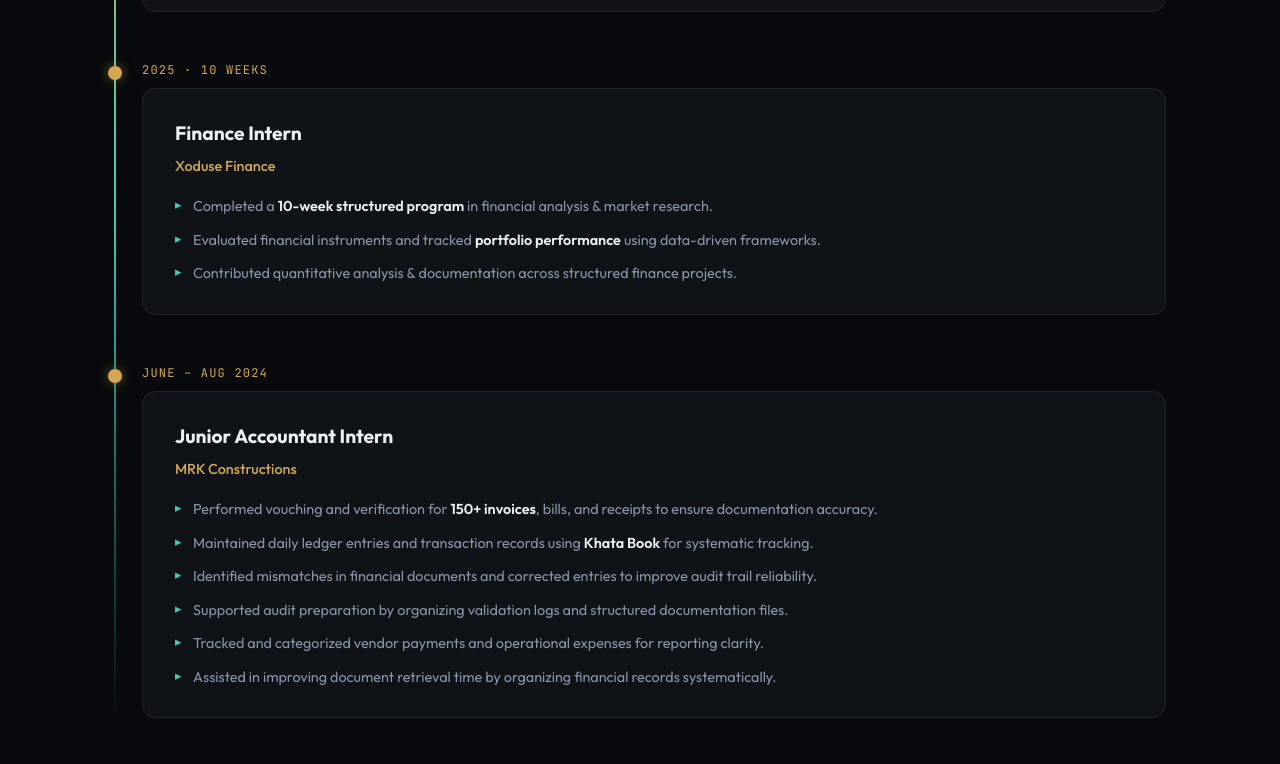
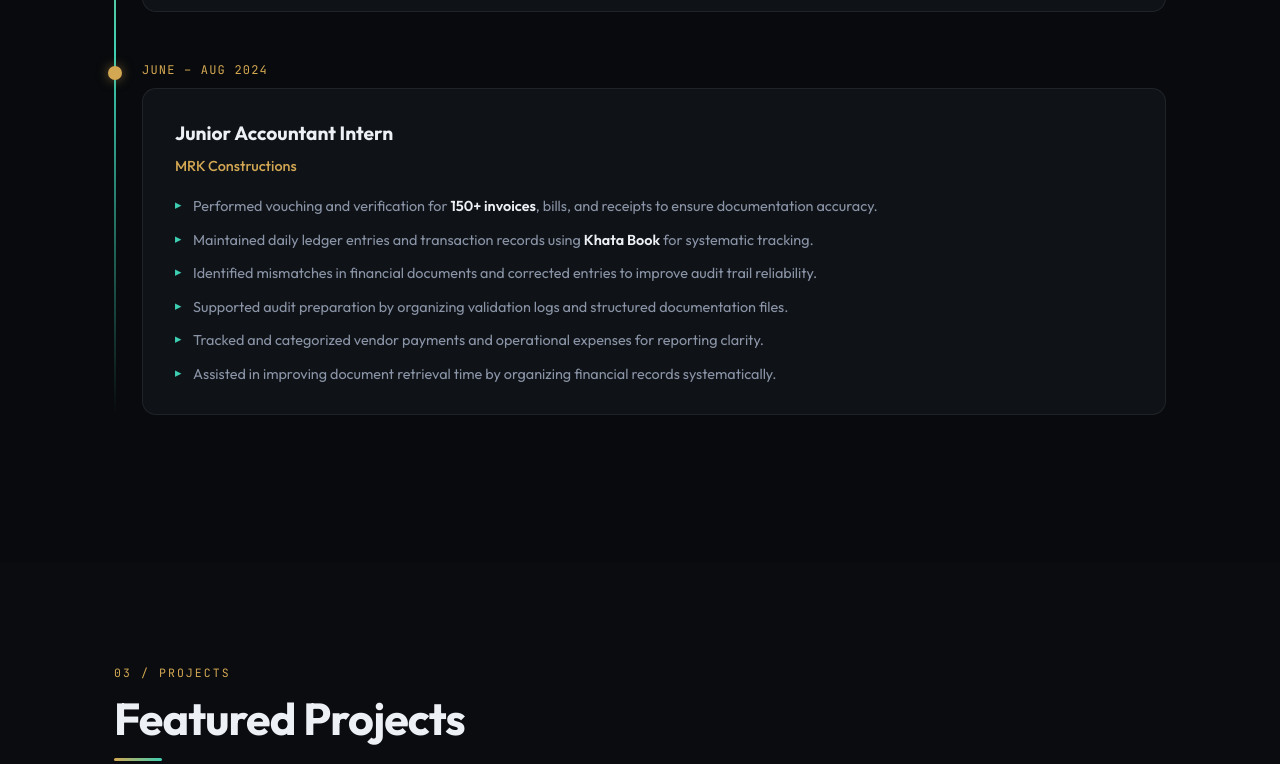
Before and after one commit to S-HARINASH/harinash-portfolio, a plain HTML site: page index.html in a window 1280 px wide. Shown: the part 2171-2935 px from the top of the page. Drawn offline with Linux system fonts and the light colour scheme.

Commit message:
Update index.html

```diff
--- a/index.html
+++ b/index.html
@@ -157,19 +157,6 @@
               <li>Valued companies using <strong>CAPM &amp; WACC</strong> methodologies.</li>
               <li>Performed <strong>technical analysis</strong> on TradingView and backtested strategies on equity &amp; forex markets.</li>
               <li>Prepared research reports &amp; performance decks using <strong>Excel &amp; Canva</strong>.</li>
-            </ul>
-          </div>
-        </div>
-        <div class="timeline-item reveal-up">
-          <div class="timeline-dot"></div>
-          <div class="timeline-date">2025 · 10 Weeks</div>
-          <div class="timeline-card">
-            <div class="timeline-role">Finance Intern</div>
-            <div class="timeline-company">Xoduse Finance</div>
-            <ul class="timeline-list">
-              <li>Completed a <strong>10-week structured program</strong> in financial analysis &amp; market research.</li>
-              <li>Evaluated financial instruments and tracked <strong>portfolio performance</strong> using data-driven frameworks.</li>
-              <li>Contributed quantitative analysis &amp; documentation across structured finance projects.</li>
             </ul>
           </div>
         </div>
```
